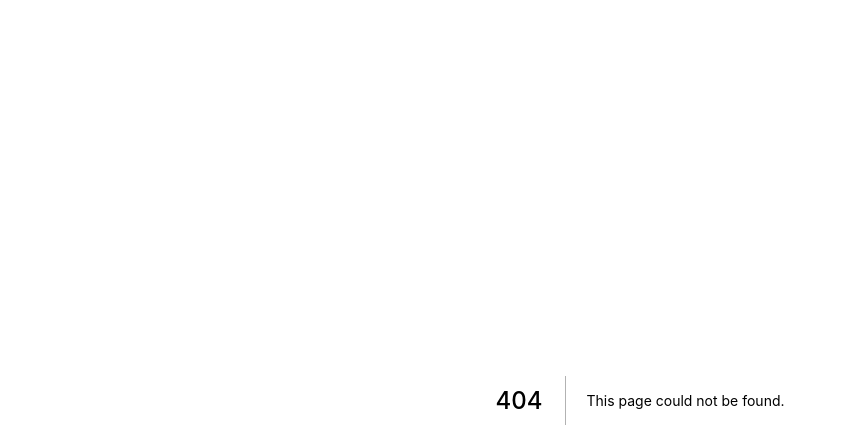
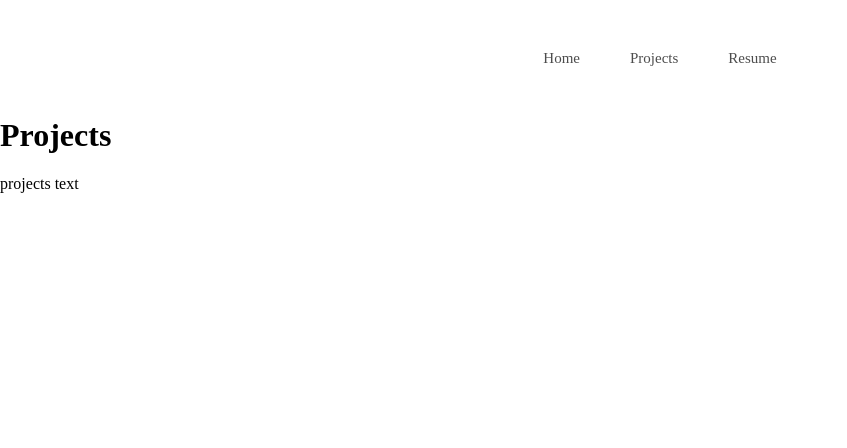
Before and after one commit to wyattlake/portfolio, a Next.js app: page /projects in a window 1280 px wide. Before the commit this address had no page. Shown: the top 448 px of the page, without its empty margins (0-847 px from the left). Built offline with nearby package versions, Linux system fonts and the light colour scheme; a web font is replaced by a local one.

Commit message:
Added a Header component and projects page

```diff
--- /dev/null
+++ b/components/Header.tsx
@@ -0,0 +1,20 @@
+import Head from "next/head";
+
+type HeaderProps = {
+    title?: string;
+};
+
+export const Header: React.FC<HeaderProps> = (props) => {
+    return (
+        <Head>
+            <meta charSet="UTF-8"></meta>
+            <meta
+                name="viewport"
+                content="width=device-width, initial-scale=1.0"
+            ></meta>
+            <title>
+                {props.title ? props.title : "Wyatt Lake's Portfolio"}
+            </title>
+        </Head>
+    );
+};
--- a/components/Navbar.tsx
+++ b/components/Navbar.tsx
@@ -10,7 +10,7 @@ export const Navbar: React.FC = () => {
                         <NextLink href="/">
                             <p className={styles.navbarText}>Home</p>
                         </NextLink>
-                        <NextLink href="/">
+                        <NextLink href="/projects">
                             <p className={styles.navbarText}>Projects</p>
                         </NextLink>
                         <NextLink href="/">
--- /dev/null
+++ b/pages/projects.tsx
@@ -0,0 +1,17 @@
+import { Header } from "components/Header";
+import { Navbar } from "components/Navbar";
+
+export default function Projects() {
+    return (
+        <>
+            <Header title="test" />
+            <Navbar />
+            <h1>Projects</h1>
+            <section>
+                <div>
+                    <p>projects text</p>
+                </div>
+            </section>
+        </>
+    );
+}
--- a/styles/Home.module.css
+++ b/styles/Home.module.css
@@ -44,7 +44,7 @@
     grid-template-columns: 10fr 1fr 9fr;
     grid-template-rows: repeat(2, 1fr);
     grid-column-gap: 60px;
-    grid-row-gap: 70px;
+    grid-row-gap: 60px;
 }
 
 .sectionHeader {
```
Also changed, not shown: pages/index.tsx (+2 -9 lines).
